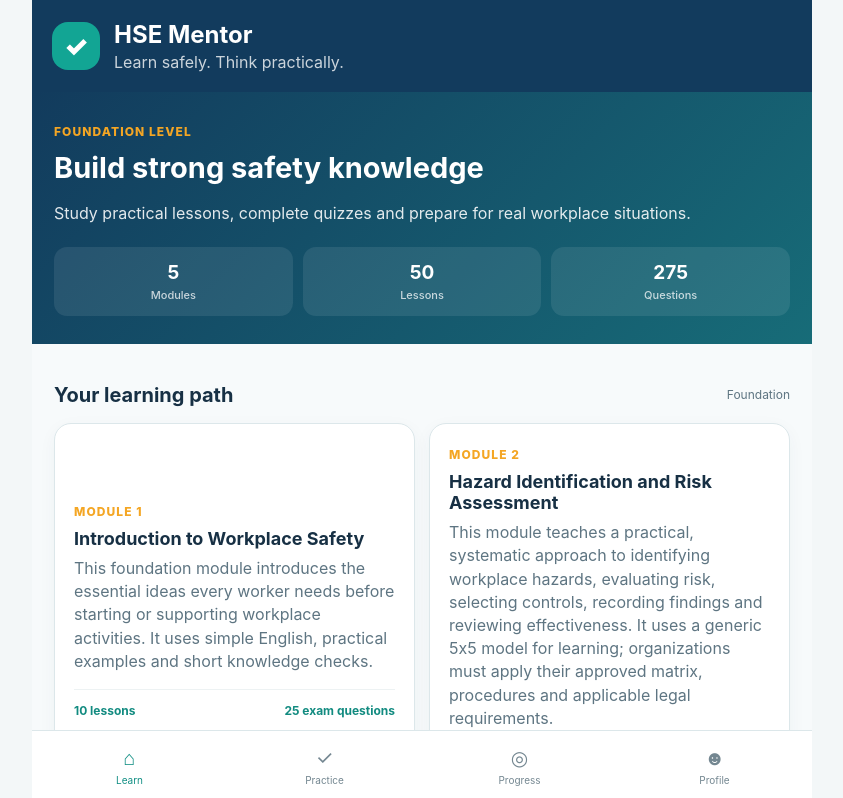
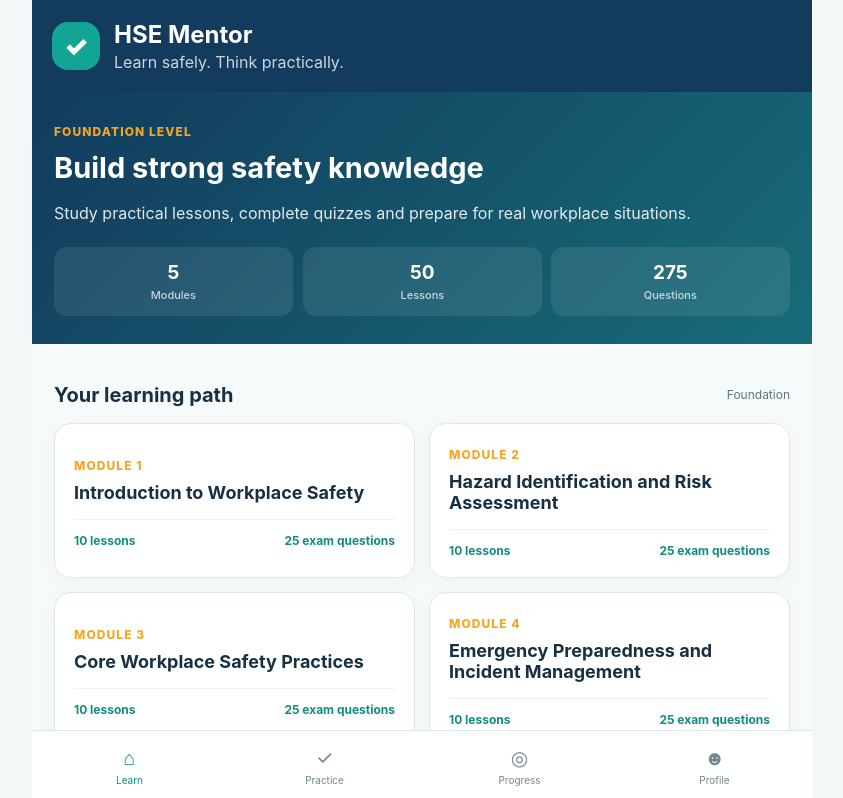
Before and after one commit to ikamranbutt/hse-mentor-app, a React (Vite) app: page / in a window 1280 px wide. Shown: the top 798 px of the page, without its empty margins (218-1061 px from the left). Built offline with nearby package versions, Linux system fonts and the light colour scheme.

Commit message:
Simplify home cards and add professional interactions

```diff
--- a/src/App.tsx
+++ b/src/App.tsx
@@ -5,7 +5,7 @@ import type { Lesson, Module, Question } from './types';
 function ModuleCard({ module, onOpen }: { module: Module; onOpen: () => void }) {
   return <button className="module-card" onClick={onOpen}>
     <span className="module-number">MODULE {module.order}</span>
-    <h3>{module.title}</h3><p>{module.description}</p>
+    <h3>{module.title}</h3>
     <div className="module-meta"><span>{module.lessons.length} lessons</span><span>{module.finalAssessment.length} exam questions</span></div>
   </button>;
 }
--- a/src/main.tsx
+++ b/src/main.tsx
@@ -4,6 +4,7 @@ import App from './App';
 import './styles.css';
 import './exam.css';
 import './progress.css';
+import './motion.css';
 
 createRoot(document.getElementById('root')!).render(
   <React.StrictMode><App /></React.StrictMode>
--- /dev/null
+++ b/src/motion.css
@@ -0,0 +1,16 @@
+.module-card,.lesson-row,.content-card,.question-card,.exam-button,.next-lesson-panel,.stats strong{animation:cardRise .48s both cubic-bezier(.2,.75,.3,1)}
+.module-card:nth-child(1),.lesson-row:nth-child(1),.content-card:nth-child(1){animation-delay:.04s}
+.module-card:nth-child(2),.lesson-row:nth-child(2),.content-card:nth-child(2){animation-delay:.08s}
+.module-card:nth-child(3),.lesson-row:nth-child(3),.content-card:nth-child(3){animation-delay:.12s}
+.module-card:nth-child(4),.lesson-row:nth-child(4),.content-card:nth-child(4){animation-delay:.16s}
+.module-card:nth-child(5),.lesson-row:nth-child(5),.content-card:nth-child(5){animation-delay:.2s}
+.module-card{overflow:hidden;position:relative;min-height:126px;transition:transform .22s cubic-bezier(.2,.8,.3,1),box-shadow .22s,border-color .22s}
+.module-card:before{content:"";position:absolute;inset:0;background:linear-gradient(115deg,transparent 25%,#ffffffa8 48%,transparent 70%);transform:translateX(-130%);transition:transform .65s ease;pointer-events:none}
+.module-card:hover{transform:translateY(-5px);box-shadow:0 14px 32px #123b5d1b;border-color:#94ccc8}.module-card:hover:before{transform:translateX(130%)}
+.module-card:active,.lesson-row:active,.exam-button:active,.options button:active,.exam-options button:active,.primary:active,.secondary:active{transform:scale(.965);transition-duration:.08s}
+.lesson-row,.content-card,.question-card,.exam-button,.next-lesson-panel{transition:transform .2s ease,box-shadow .2s ease,border-color .2s ease}
+.lesson-row:not(.lesson-locked):hover,.content-card:hover,.question-card:hover,.next-lesson-panel.unlocked:hover{transform:translateY(-3px);box-shadow:0 12px 28px #123b5d17}
+.content-card:hover{border-color:#9fcfcb}.question-card:hover{border-color:#aacfd1}.exam-button:hover{transform:translateY(-3px);box-shadow:0 13px 28px #123b5d36}
+.stats strong:nth-child(1){animation-delay:.1s}.stats strong:nth-child(2){animation-delay:.17s}.stats strong:nth-child(3){animation-delay:.24s}
+@keyframes cardRise{from{opacity:0;transform:translateY(16px) scale(.98)}to{opacity:1;transform:translateY(0) scale(1)}}
+@media(prefers-reduced-motion:reduce){.module-card,.lesson-row,.content-card,.question-card,.exam-button,.next-lesson-panel,.stats strong{animation:none}.module-card:before{display:none}}
```
